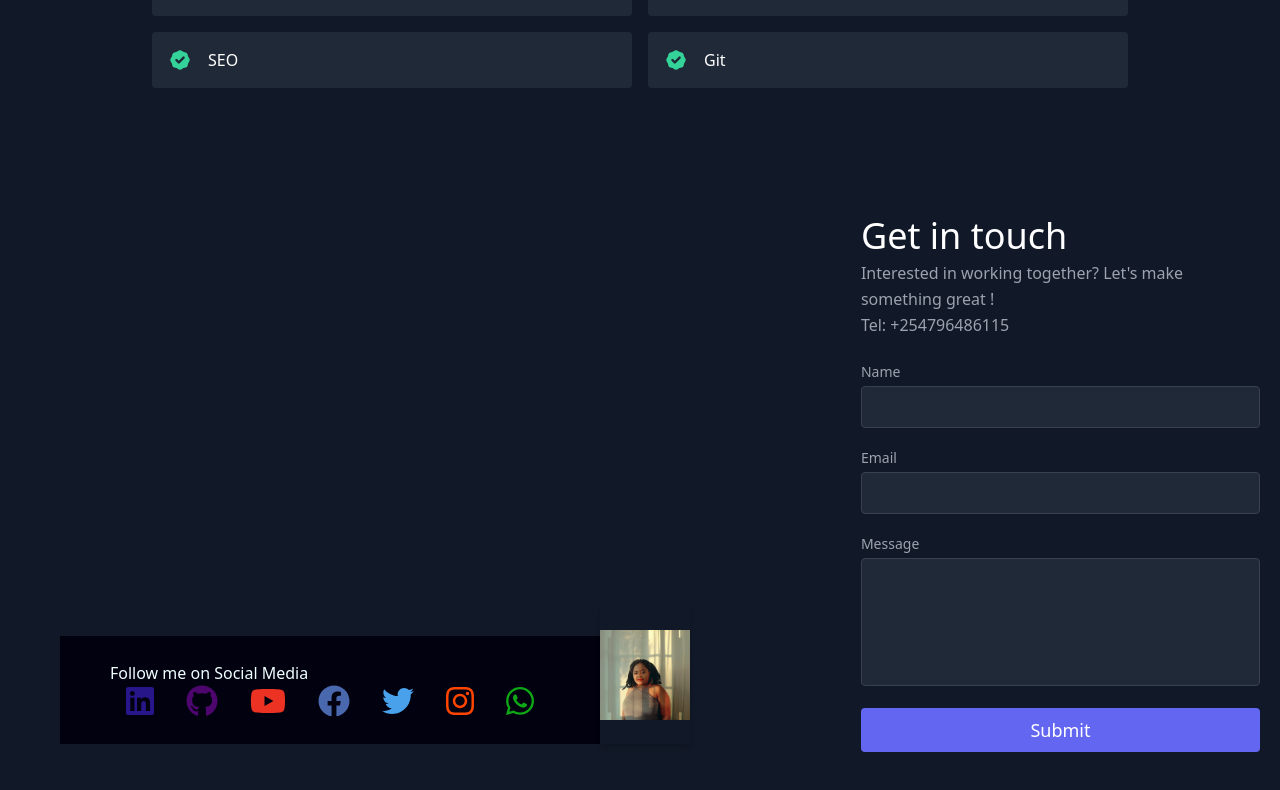
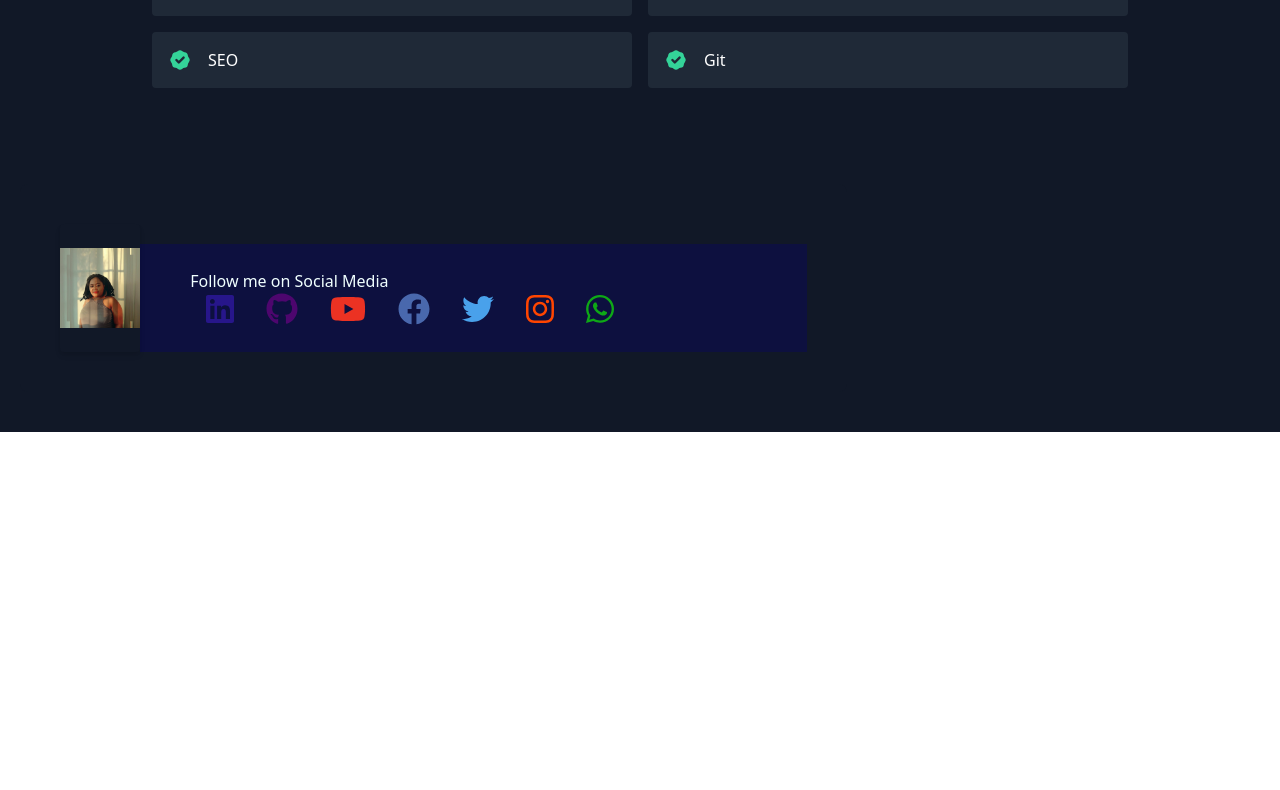
Before and after one commit to Susan56789/portfolio, a React (Create React App) app: page / in a window 1280 px wide. Shown: the part 1360-2150 px from the top of the page. After the commit the page ends 1792 px from the top, so only its background shows below. Built offline with nearby package versions, Linux system fonts and the light colour scheme.

Commit message:
portfolio

```diff
--- a/src/components/Contact.js
+++ b/src/components/Contact.js
@@ -1,94 +1,24 @@
 import React from "react";
 import SocialFollow from "./socialFollow";
 import user from "../images/user.jpg";
-
+import '../index.css';
 
 export default function Contact() {
-  const [name, setName] = React.useState("");
-  const [email, setEmail] = React.useState("");
-  const [message, setMessage] = React.useState("");
 
-  function encode(data) {
-    return Object.keys(data)
-      .map(
-        (key) => encodeURIComponent(key) + "=" + encodeURIComponent(data[key])
-      )
-      .join("&");
-  }
-  function handleSubmit(e) {
-    e.preventDefault();
-    fetch("/", {
-      method: "POST",
-      headers: { "Content-Type": "application/x-www-form-urlencoded" },
-      body: encode({ "form-name": "contact", name, email, message }),
-    })
-      .then(() => alert("Message sent!"))
-      .catch((error) => alert(error));
-  }
 
   return (
     <section id="contact" className="relative">
       <div className="container px-5 py-10 mx-auto flex sm:flex-nowrap flex-wrap">
         <div className="lg:w-2/3 md:w-1/2 bg-gray-900 rounded-lg overflow-hidden sm:mr-10 p-10 flex items-end justify-start relative">
-        <SocialFollow />
-          <div className="bg-gray-900 relative flex flex-wrap py-6 rounded shadow-md">
+        <div className="bg-gray-900 relative flex flex-wrap py-6 rounded shadow-md">
           <img src={user}  width="90" height="90" alt="Susan Wairimu"/>
           </div>
-        </div>
-        <form
-          name="contact"
-          onSubmit={handleSubmit}
-          className="lg:w-1/3 md:w-1/2 flex flex-col md:ml-auto w-full md:py-8 mt-8 md:mt-0">
-          <h2 className="text-white sm:text-4xl text-3xl mb-1 font-medium title-font">
-            Get in touch
-          </h2>
-          <p className="leading-relaxed mb-5">
-            Interested in working together? Let's make something great ! <br/>
-            Tel: +254796486115
-          </p>
-          <div className="relative mb-4">
-            <label htmlFor="name" className="leading-7 text-sm text-gray-400">
-              Name
-            </label>
-            <input
-              type="text"
-              id="name"
-              name="name"
-              className="w-full bg-gray-800 rounded border border-gray-700 focus:border-indigo-500 focus:ring-2 focus:ring-indigo-900 text-base outline-none text-gray-100 py-1 px-3 leading-8 transition-colors duration-200 ease-in-out"
-              onChange={(e) => setName(e.target.value)}
-            />
-          </div>
-          <div className="relative mb-4">
-            <label htmlFor="email" className="leading-7 text-sm text-gray-400">
-              Email
-            </label>
-            <input
-              type="email"
-              id="email"
-              name="email"
-              className="w-full bg-gray-800 rounded border border-gray-700 focus:border-indigo-500 focus:ring-2 focus:ring-indigo-900 text-base outline-none text-gray-100 py-1 px-3 leading-8 transition-colors duration-200 ease-in-out"
-              onChange={(e) => setEmail(e.target.value)}
-            />
-          </div>
-          <div className="relative mb-4">
-            <label
-              htmlFor="message"
-              className="leading-7 text-sm text-gray-400">
-              Message
-            </label>
-            <textarea
-              id="message"
-              name="message"
-              className="w-full bg-gray-800 rounded border border-gray-700 focus:border-indigo-500 focus:ring-2 focus:ring-indigo-900 h-32 text-base outline-none text-gray-100 py-1 px-3 resize-none leading-6 transition-colors duration-200 ease-in-out"
-              onChange={(e) => setMessage(e.target.value)}
-            />
-          </div>
-          <button
-            type="submit"
-            className="text-white bg-indigo-500 border-0 py-2 px-6 focus:outline-none hover:bg-indigo-600 rounded text-lg">
-            Submit
-          </button>
-        </form>
+
+
+        <footer>
+        <SocialFollow />
+        </footer>
+           </div>
       </div>
     </section>
   );
--- a/src/index.css
+++ b/src/index.css
@@ -3,7 +3,7 @@
 @tailwind utilities;
 
 .social-container {
-    background: rgb(1, 1, 15);
+
     color:azure;
     padding: 25px 50px;
     height:400;
@@ -36,3 +36,11 @@
   a.instagram {
     color:orangered;
   }
+  footer{
+    background: rgb(13, 16, 63);
+    color: oldlace;
+    width:100%;
+    clear:both;
+    bottom: 0;
+    left: 0;
+  }
```
